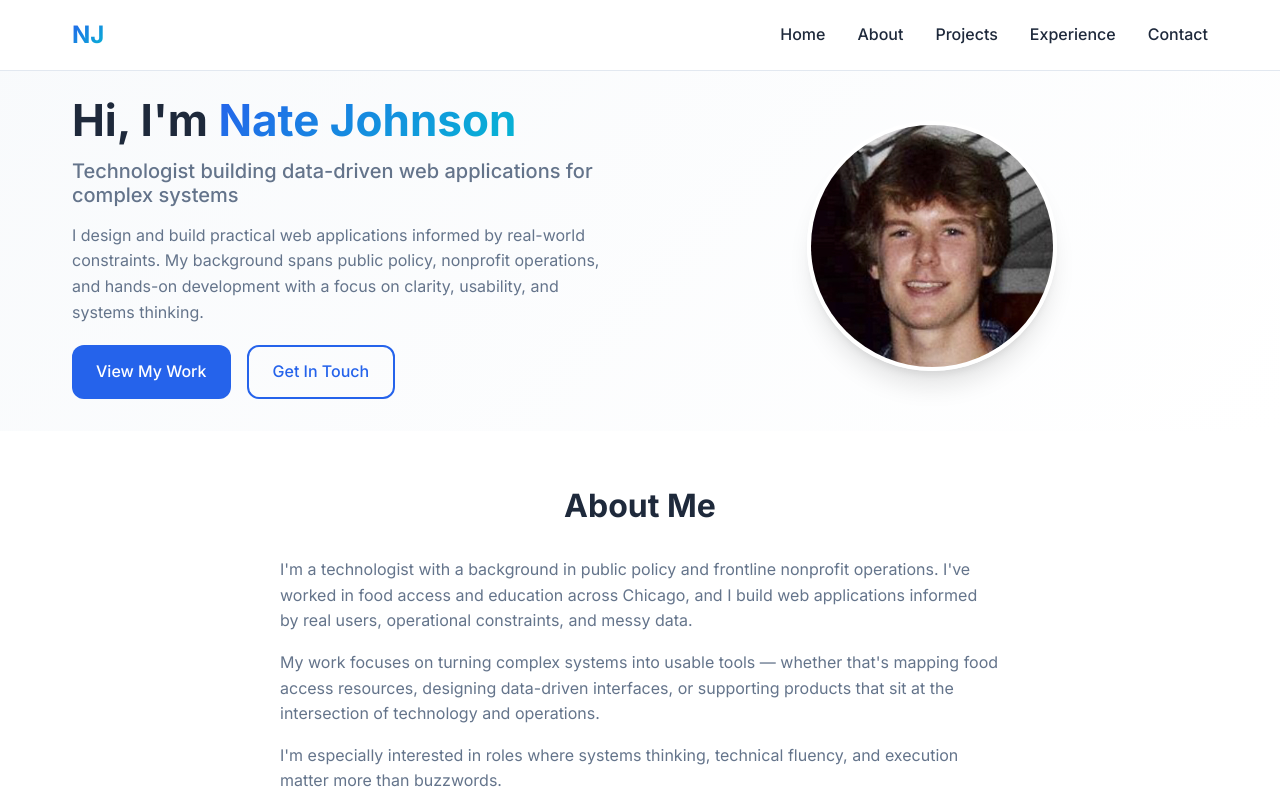
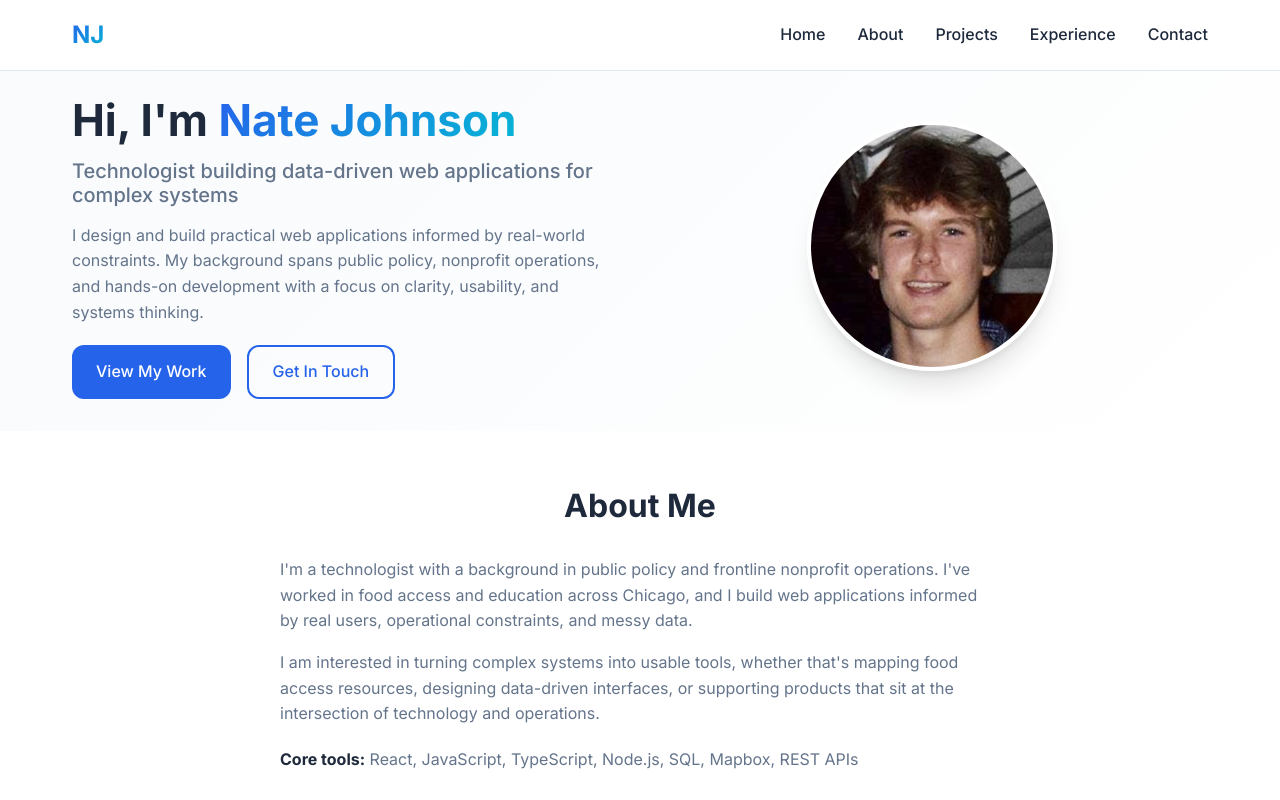
Before and after one commit to njohnson2897/njohnson-portfolio, a React (Vite) app: page / in a window 1280 px wide. Shown: the top 800 px of the page. Built offline with nearby package versions, Linux system fonts and the light colour scheme.

Commit message:
adjusted about messaging

```diff
--- a/src/components/About.jsx
+++ b/src/components/About.jsx
@@ -16,14 +16,10 @@ const About = () => {
               real users, operational constraints, and messy data.
             </p>
             <p>
-              My work focuses on turning complex systems into usable tools —
+              I am interested in turning complex systems into usable tools,
               whether that's mapping food access resources, designing
               data-driven interfaces, or supporting products that sit at the
               intersection of technology and operations.
-            </p>
-            <p>
-              I'm especially interested in roles where systems thinking,
-              technical fluency, and execution matter more than buzzwords.
             </p>
             <p className="about-tools">
               <strong>Core tools:</strong> {coreTools}
```
